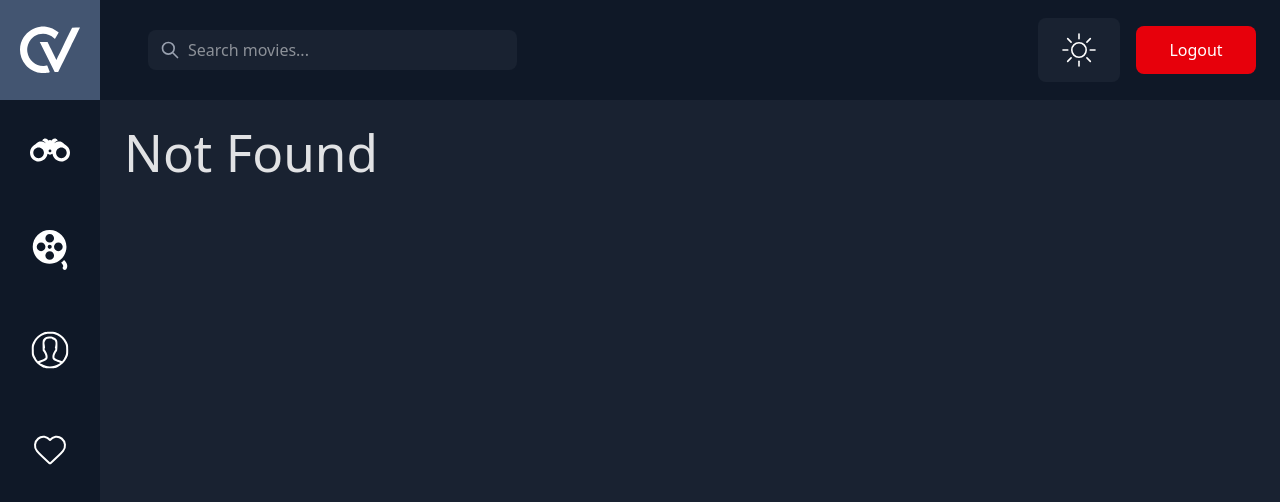
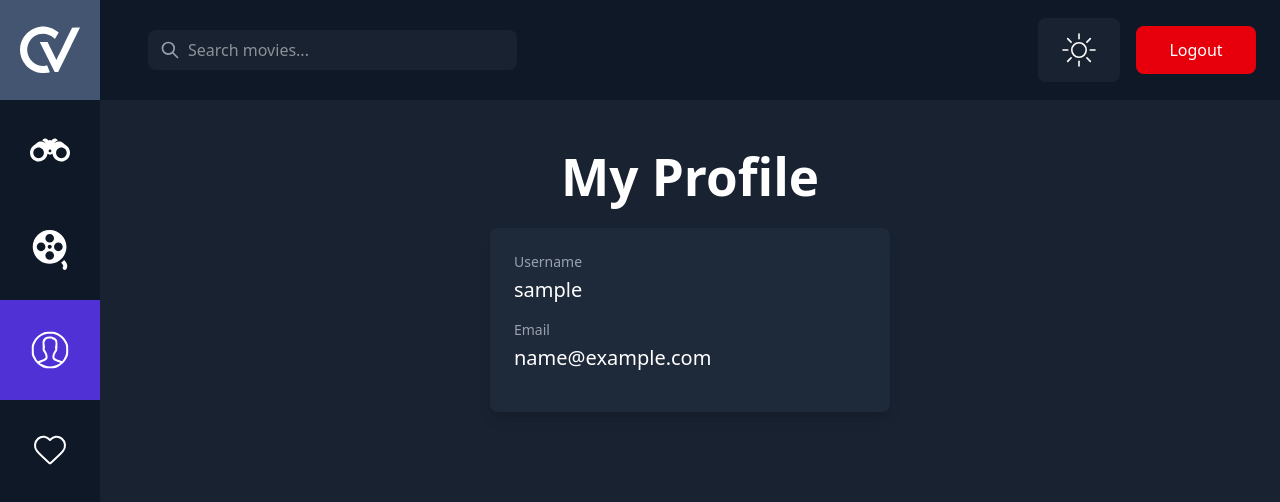
Before and after one commit to ashaxio/Cinema, a React (Vite) app: page /profile in a window 1280 px wide. Before the commit this address had no page. Shown: the top 502 px of the page. Built offline with nearby package versions, Linux system fonts and the light colour scheme; sample sign-in values are in the browser's storage.

Commit message:
protect routes and add per-user Profile and Favorites Page

```diff
--- a/data/FilmsData.json
+++ b/data/FilmsData.json
@@ -48,7 +48,14 @@
         "folder": "minecraft"
       }
     ],
-    "director": { "name": "Джаред Гесс", "photo": "Dzared_Gass.jpg" }
+    "director": { "name": "Джаред Гесс", "photo": "Dzared_Gass.jpg" },
+    "ratings": [
+      { "user": "Guest", "rating": 9 },
+      { "user": "Guest", "rating": 10 },
+      { "user": "Guest", "rating": 9 },
+      { "user": "Guest", "rating": 1 }
+    ],
+    "generalRating": 7.4
   },
   {
     "id": 2,
--- a/src/App.jsx
+++ b/src/App.jsx
@@ -12,6 +12,7 @@ import ProfilePage from "./pages/ProfilePage.jsx";
 import { AuthProvider } from "./components/AuthContext";
 import { useEffect } from "react";
 import toast from "react-hot-toast";
+import ProtectedRoute from "./components/ProtectedRoute.jsx";
 
 function App() {
   useEffect(() => {
@@ -28,11 +29,25 @@ function App() {
         <Routes>
           <Route path="/" element={<HomePage />} />
           <Route path="/movies/:id" element={<MoviePage />} />
-          <Route path="/favorites" element={<FavoritesPage />} />
           <Route path="/admin" element={<AdminDashboard />} />
           <Route path="/admin/movies" element={<AdminMovies />} />
           <Route path="/search" element={<SearchPage />} />
-          <Route path="/profile/:userId" element={<ProfilePage />} />
+          <Route
+            path="/favorites"
+            element={
+              <ProtectedRoute>
+                <FavoritesPage />
+              </ProtectedRoute>
+            }
+          />
+          <Route
+            path="/profile"
+            element={
+              <ProtectedRoute onlyOwnProfile={true}>
+                <ProfilePage />
+              </ProtectedRoute>
+            }
+          />
           <Route path="*" element={<NotFound />} />
         </Routes>
       </FilmDataProvider>
--- a/src/components/LoginModal.jsx
+++ b/src/components/LoginModal.jsx
@@ -70,8 +70,10 @@ const LoginModal = ({ onClose, switchToRegister }) => {
       const data = await res.json();
       if (!res.ok) throw new Error(data.error);
 
+      sessionStorage.setItem("token", data.token);
+      login(data.user);
+
       sessionStorage.setItem("toastMessage", "Login successful!");
-      login({ token: data.token, email: form.email });
       handleClose();
 
       setTimeout(() => {
--- /dev/null
+++ b/src/components/ProtectedRoute.jsx
@@ -0,0 +1,20 @@
+import { useContext } from "react";
+import { Navigate, useLocation } from "react-router-dom";
+import { AuthContext } from "./AuthContext";
+
+const ProtectedRoute = ({ children, onlyOwnProfile = false }) => {
+  const { user } = useContext(AuthContext);
+  const location = useLocation();
+
+  if (!user) {
+    return <Navigate to="/" state={{ from: location }} replace />;
+  }
+
+  if (onlyOwnProfile && !location.pathname.includes(`/profile`)) {
+    return <Navigate to="/" replace />;
+  }
+
+  return children;
+};
+
+export default ProtectedRoute;
--- a/src/components/navbar.jsx
+++ b/src/components/navbar.jsx
@@ -84,7 +84,7 @@ const Navbar = ({ children }) => {
             <>
               <li>
                 <NavLink
-                  to={`/profile/${user.id}`}
+                  to="/profile"
                   className={({ isActive }) =>
                     `group w-[100px] h-[100px] flex justify-center items-center transition-colors duration-250 ${
                       isActive ? "bg-[#5031D6]" : "hover:bg-[#5031D6]"
--- a/src/pages/FavoritesPage.jsx
+++ b/src/pages/FavoritesPage.jsx
@@ -1,13 +1,40 @@
 import Navbar from "../components/navbar";
+import { useContext } from "react";
+import { AuthContext } from "../components/AuthContext";
 
-const FavoritesPage = () => {
+const ProfilePage = () => {
+  const { user } = useContext(AuthContext);
+
+  if (!user) {
+    return (
+      <Navbar>
+        <div className="text-white p-6">Loading user data...</div>
+      </Navbar>
+    );
+  }
+
+  const username = user.username || "Not specified";
+  const email = user.email || "Not specified";
+
   return (
-    <>
-      <Navbar>
-        <h1>Favorite Page!</h1>
-      </Navbar>
-    </>
+    <Navbar>
+      <div className="text-white p-6 max-w-md mx-auto">
+        <h1 className="text-3xl font-bold mb-6 text-center">Favorites Page</h1>
+
+        <div className="bg-gray-800 rounded-lg p-6 shadow-lg">
+          <div className="mb-4">
+            <label className="block text-gray-400 text-sm mb-1">Username</label>
+            <div className="text-xl font-medium">{username}</div>
+          </div>
+
+          <div className="mb-4">
+            <label className="block text-gray-400 text-sm mb-1">Email</label>
+            <div className="text-xl font-medium">{email}</div>
+          </div>
+        </div>
+      </div>
+    </Navbar>
   );
 };
 
-export default FavoritesPage;
+export default ProfilePage;
--- a/src/pages/ProfilePage.jsx
+++ b/src/pages/ProfilePage.jsx
@@ -1,12 +1,39 @@
 import Navbar from "../components/navbar";
+import { useContext } from "react";
+import { AuthContext } from "../components/AuthContext";
 
 const ProfilePage = () => {
+  const { user } = useContext(AuthContext);
+
+  if (!user) {
+    return (
+      <Navbar>
+        <div className="text-white p-6">Loading user data...</div>
+      </Navbar>
+    );
+  }
+
+  const username = user.username || "Not specified";
+  const email = user.email || "Not specified";
+
   return (
-    <>
-      <Navbar>
-        <h1>My Profile!</h1>
-      </Navbar>
-    </>
+    <Navbar>
+      <div className="text-white p-6 max-w-md mx-auto">
+        <h1 className="text-3xl font-bold mb-6 text-center">My Profile</h1>
+
+        <div className="bg-gray-800 rounded-lg p-6 shadow-lg">
+          <div className="mb-4">
+            <label className="block text-gray-400 text-sm mb-1">Username</label>
+            <div className="text-xl font-medium">{username}</div>
+          </div>
+
+          <div className="mb-4">
+            <label className="block text-gray-400 text-sm mb-1">Email</label>
+            <div className="text-xl font-medium">{email}</div>
+          </div>
+        </div>
+      </div>
+    </Navbar>
   );
 };
 
```
Also changed, not shown: 2 other files (tests, documents, lock files or other folders).
